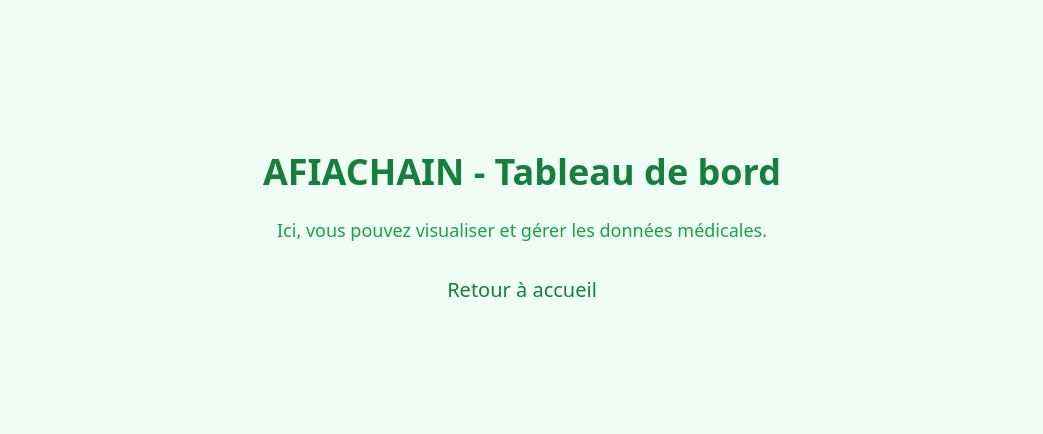
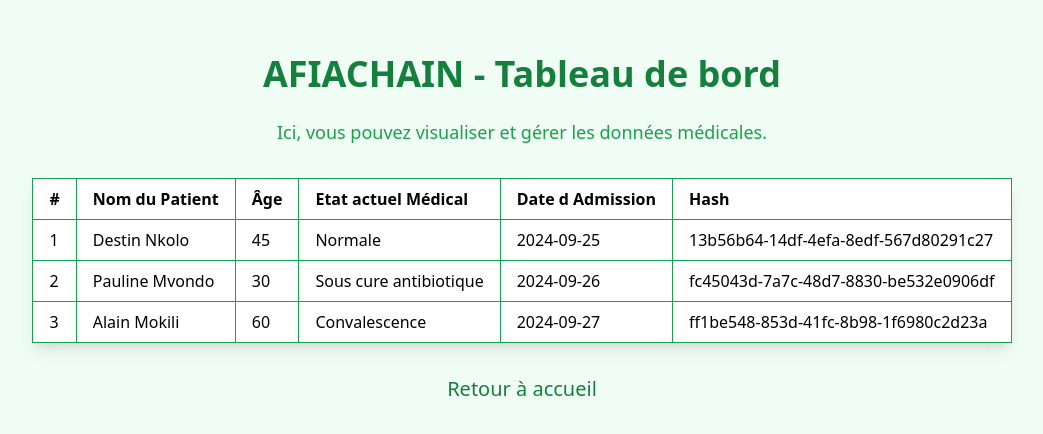
Before and after one commit to DestinBir/AfiaChain, a Next.js app in the folder afiachain-medical/: page /dashboard in a window 1280 px wide. Shown: the part 172-606 px from the top of the page, without its empty margins (118-1161 px from the left). Built offline with nearby package versions, Linux system fonts and the light colour scheme.

Commit message:
adding uuid

```diff
--- a/afiachain-medical/package.json
+++ b/afiachain-medical/package.json
@@ -11,7 +11,8 @@
   "dependencies": {
     "next": "14.2.13",
     "react": "^18",
-    "react-dom": "^18"
+    "react-dom": "^18",
+    "uuid": "^10.0.0"
   },
   "devDependencies": {
     "@types/node": "^20",
--- a/afiachain-medical/pages/dashboard.tsx
+++ b/afiachain-medical/pages/dashboard.tsx
@@ -1,13 +1,64 @@
 import Link from 'next/link';
 import React from 'react';
+import { v4 as uuidv4 } from 'uuid'; // Génère un hash unique pour chaque entrée
 
 const Dashboard: React.FC = () => {
+  // Données provisoires
+  const data = [
+    {
+      id: uuidv4(),
+      patientName: 'Destin Nkolo',
+      age: 45,
+      condition: 'Normale',
+      date: '2024-09-25',
+    },
+    {
+      id: uuidv4(),
+      patientName: 'Pauline Mvondo',
+      age: 30,
+      condition: 'Sous cure antibiotique',
+      date: '2024-09-26',
+    },
+    {
+      id: uuidv4(),
+      patientName: 'Alain Mokili',
+      age: 60,
+      condition: 'Convalescence',
+      date: '2024-09-27',
+    },
+  ];
+
   return (
     <div className="min-h-screen bg-green-50 flex flex-col justify-center items-center text-center">
       <h1 className="text-4xl font-bold text-green-700 mb-6">AFIACHAIN - Tableau de bord</h1>
       <p className="text-lg mb-8 text-green-600">Ici, vous pouvez visualiser et gérer les données médicales.</p>
 
-      <Link href="/" className="text-xl text-green-700 hover:text-green-900 transition duration-300">
+      <table className="table-auto bg-white border-collapse border border-green-700 text-left shadow-lg">
+        <thead>
+          <tr>
+            <th className="border border-green-600 px-4 py-2">#</th>
+            <th className="border border-green-600 px-4 py-2">Nom du Patient</th>
+            <th className="border border-green-600 px-4 py-2">Âge</th>
+            <th className="border border-green-600 px-4 py-2">Etat actuel Médical</th>
+            <th className="border border-green-600 px-4 py-2">Date d Admission</th>
+            <th className="border border-green-600 px-4 py-2">Hash</th>
+          </tr>
+        </thead>
+        <tbody>
+          {data.map((entry, index) => (
+            <tr key={entry.id}>
+              <td className="border border-green-600 px-4 py-2">{index + 1}</td>
+              <td className="border border-green-600 px-4 py-2">{entry.patientName}</td>
+              <td className="border border-green-600 px-4 py-2">{entry.age}</td>
+              <td className="border border-green-600 px-4 py-2">{entry.condition}</td>
+              <td className="border border-green-600 px-4 py-2">{entry.date}</td>
+              <td className="border border-green-600 px-4 py-2">{entry.id}</td>
+            </tr>
+          ))}
+        </tbody>
+      </table>
+
+      <Link href="/" className="text-xl text-green-700 hover:text-green-900 mt-8 transition duration-300">
         Retour à accueil
       </Link>
     </div>
--- a/afiachain-medical/pages/medical-form.tsx
+++ b/afiachain-medical/pages/medical-form.tsx
@@ -62,7 +62,17 @@ const MedicalForm: React.FC = () => {
 
         <div className="mb-4">
           <label className="block text-gray-700 font-bold">Groupe sanguin :</label>
-          <input type="text" name="bloodType" value={formData.bloodType} onChange={handleChange} required className="mt-1 p-2 w-full border rounded" />
+          <select name="bloodType" value={formData.bloodType} onChange={handleChange} required className="mt-1 p-2 w-full border rounded">
+            <option value="">Sélectionner</option>
+            <option value="a+">A+</option>
+            <option value="a-">A-</option>
+            <option value="b+">B+</option>
+            <option value="b-">B-</option>
+            <option value="ab+">AB+</option>
+            <option value="ab-">AB-</option>
+            <option value="o+">O+</option>
+            <option value="o-">O-</option>
+          </select>
         </div>
 
         <div className="mb-4">
```
Also changed, not shown: 1 other file (tests, documents, lock files or other folders).
